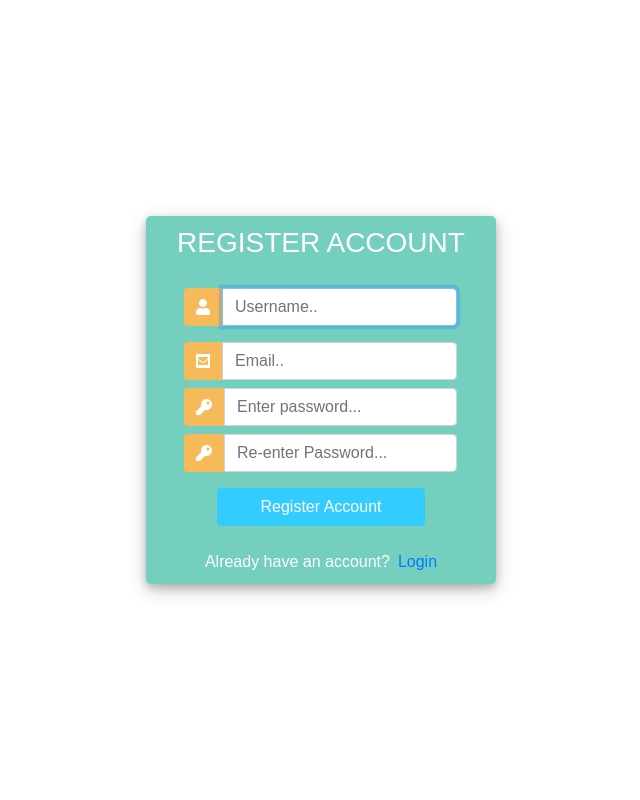
After one commit to mahmudulhasandip/CRM---Django, a Django app: page /register/ in a window 1280 px wide. The commit adds this page. Shown: the whole page, without its empty margins (319-959 px from the left). Run offline with Django 3.2, Linux system fonts and the light colour scheme; some libraries are stand-ins or nearby versions; some web fonts are replaced.

Commit message:
django forms

```diff
--- a/accounts/forms.py
+++ b/accounts/forms.py
@@ -1,7 +1,18 @@
 from django.forms import ModelForm
+from django.contrib.auth.forms import UserCreationForm
+from django.contrib.auth.models import User
+from django import forms
+
+
 from .models import Order
 
 class OrderForm(ModelForm):
     class Meta:
         model = Order
         fields = '__all__'
+
+
+class CreateUserForm(UserCreationForm):
+    class Meta:
+        model = User
+        fields = ['username', 'email', 'password1', 'password2']
--- a/accounts/models.py
+++ b/accounts/models.py
@@ -47,6 +47,7 @@ class Order(models.Model):
     customer = models.ForeignKey(Customer, null=True, on_delete=models.SET_NULL)
     product = models.ForeignKey(Product, null=True, on_delete=models.SET_NULL)
     status = models.CharField(max_length=200, null=True, choices=STATUS)
+    note = models.CharField(max_length=1000, null=True)
     date_created = models.DateTimeField(auto_now_add=True, null=True)
 
     def __str__(self):
--- a/accounts/templates/accounts/customer.html
+++ b/accounts/templates/accounts/customer.html
@@ -10,7 +10,7 @@
             <h5>Customer:</h5>
             <hr>
             <a href="" class="btn btn-outline-info btn-sm btn-block">Update Customer</a>
-            <a href="" class="btn btn-outline-danger btn-sm btn-block">Delete Customer</a>
+            <a href="{% url 'create_order' customer.id %}" class="btn btn-outline-info btn-sm btn-block">Place Order</a>
         </div>
     </div>
 
@@ -39,6 +39,8 @@
         <div class="card card-body">
             <form action="" method="get">
 
+                {{ myFilter.form }}
+
                 <button class="btn btn-primary" type="submit">Search</button>
             </form>
         </div>
@@ -54,6 +56,7 @@
                 <tr>
                     <th>Product</th>
                     <th>Category</th>
+                    <th>Note</th>
                     <th>Date Ordered</th>
                     <th>Status</th>
                     <th>Update</th>
@@ -64,6 +67,7 @@
                 <tr>
                     <td> {{ order.product.name }} </td>
                     <td> {{ order.product.category }} </td>
+                    <td> {{ order.note }} </td>
                     <td> {{ order.product.date_created }} </td>
                     <td> {{ order.status }} </td>
                     <td><a class='btn btn-sm btn-info' href="{% url 'update_order' order.id %}">Update</a></td>
--- /dev/null
+++ b/accounts/templates/accounts/login.html
@@ -0,0 +1 @@
+<h1>login page</h1>
--- a/accounts/templates/accounts/order_form.html
+++ b/accounts/templates/accounts/order_form.html
@@ -11,8 +11,13 @@
 
                 {% csrf_token %}
 
+                {{ formset.management_form }}
+                {% for form in formset %}
+
                 {{ form }}
+                <hr>
 
+                {% endfor %}
                 <input type="submit" value="Submit">
             </form>
         </div>
--- /dev/null
+++ b/accounts/templates/accounts/register.html
@@ -0,0 +1,175 @@
+<!DOCTYPE html>
+<html>
+
+<head>
+	<title>Login</title>
+	<link rel="stylesheet" href="https://stackpath.bootstrapcdn.com/bootstrap/4.1.3/css/bootstrap.min.css" integrity="sha384-MCw98/SFnGE8fJT3GXwEOngsV7Zt27NXFoaoApmYm81iuXoPkFOJwJ8ERdknLPMO" crossorigin="anonymous">
+	<script src="https://ajax.googleapis.com/ajax/libs/jquery/3.3.1/jquery.min.js"></script>
+	<link rel="stylesheet" href="https://use.fontawesome.com/releases/v5.6.1/css/all.css" integrity="sha384-gfdkjb5BdAXd+lj+gudLWI+BXq4IuLW5IT+brZEZsLFm++aCMlF1V92rMkPaX4PP" crossorigin="anonymous">
+
+	<style>
+        @font-face {
+        font-family: 'Source Sans Pro';
+        font-style: normal;
+        font-weight: 200;
+        src: local('Source Sans Pro ExtraLight'), local('SourceSansPro-ExtraLight'), url(https://fonts.gstatic.com/s/sourcesanspro/v13/6xKydSBYKcSV-LCoeQqfX1RYOo3i94_wlxdr.ttf) format('truetype');
+        }
+        @font-face {
+        font-family: 'Source Sans Pro';
+        font-style: normal;
+        font-weight: 300;
+        src: local('Source Sans Pro Light'), local('SourceSansPro-Light'), url(https://fonts.gstatic.com/s/sourcesanspro/v13/6xKydSBYKcSV-LCoeQqfX1RYOo3ik4zwlxdr.ttf) format('truetype');
+        }
+		body,
+		html {
+			margin: 0;
+			padding: 0;
+			height: 100%;
+
+
+		}
+        body {
+            font-family: 'Source Sans Pro', sans-serif;
+            color: white;
+            font-weight: 300;
+            {% comment %} background: #2c3338; {% endcomment %}
+        }
+
+
+
+		.user_card {
+			width: 350px;
+			margin-top: auto;
+			margin-bottom: auto;
+			background: #74cfbf;
+			position: relative;
+			display: flex;
+			justify-content: center;
+			flex-direction: column;
+			padding: 10px;
+			box-shadow: 0 4px 8px 0 rgba(0, 0, 0, 0.2), 0 6px 20px 0 rgba(0, 0, 0, 0.19);
+			-webkit-box-shadow: 0 4px 8px 0 rgba(0, 0, 0, 0.2), 0 6px 20px 0 rgba(0, 0, 0, 0.19);
+			-moz-box-shadow: 0 4px 8px 0 rgba(0, 0, 0, 0.2), 0 6px 20px 0 rgba(0, 0, 0, 0.19);
+			border-radius: 5px;
+
+		}
+
+		.form_container {
+			margin-top: 20px;
+		}
+
+		#form-title{
+			color: #fff;
+		}
+		.login_btn {
+			width: 100%;
+			background: #33ccff !important;
+			color: white !important;
+		}
+		.login_btn:focus {
+			box-shadow: none !important;
+			outline: 0px !important;
+		}
+		.login_container {
+			padding: 0 2rem;
+		}
+		.input-group-text {
+			background: #f7ba5b !important;
+			color: white !important;
+			border: 0 !important;
+			border-radius: 0.25rem 0 0 0.25rem !important;
+		}
+		.input_user,
+		.input_pass:focus {
+			box-shadow: none !important;
+			outline: 0px !important;
+		}
+
+	</style>
+
+</head>
+<body class="wrapper">
+	<div class="container h-100 ">
+		<div class="d-flex justify-content-center h-100">
+			<div class="user_card">
+				<div class="d-flex justify-content-center">
+					<h3 id="form-title">REGISTER ACCOUNT</h3>
+				</div>
+				<div class="d-flex justify-content-center form_container">
+                    {% comment %} <form action="" method="post">
+                        {% csrf_token %}
+
+                        {{ form.username.label }}
+                        {{ form.username }}
+
+                        {{ form.email.label }}
+                        {{ form.email }}
+
+                        {{ form.password.label }}
+                        {{ form.password }}
+
+                        {{ form.password2.label }}
+                        {{ form.password2 }}
+
+                        <input type="submit" value="Create User">
+                    </form> {% endcomment %}
+					<form method="POST" action="">
+                        {% csrf_token %}
+						<div class="input-group mb-3">
+							<div class="input-group-append">
+								<span class="input-group-text"><i class="fas fa-user"></i></span>
+							</div>
+							{{ form.username }}
+						</div>
+						<div class="input-group mb-2">
+							<div class="input-group-append">
+								<span class="input-group-text"><i class="fas fa-envelope-square"></i></span>
+							</div>
+							{{ form.email }}
+						</div>
+						<div class="input-group mb-2">
+							<div class="input-group-append">
+								<span class="input-group-text"><i class="fas fa-key"></i></span>
+							</div>
+							{{ form.password1 }}
+						</div>
+						<div class="input-group mb-2">
+							<div class="input-group-append">
+								<span class="input-group-text"><i class="fas fa-key"></i></span>
+							</div>
+							{{ form.password2 }}
+						</div>
+
+				   		<div class="d-flex justify-content-center mt-3 login_container">
+				 			<input class="btn login_btn" type="submit" value="Register Account">
+				   		</div>
+					</form>
+				</div>
+
+				<div class="mt-4">
+					<div class="d-flex justify-content-center links">
+						Already have an account? <a href="{% url 'login' %}" class="ml-2">Login</a>
+					</div>
+				</div>
+			</div>
+		</div>
+	</div>
+	<script>
+						/* Because i didnt set placeholder values in forms.py they will be set here using vanilla Javascript
+		//We start indexing at one because CSRF_token is considered and input field
+		 */
+
+		//Query All input fields
+		var form_fields = document.getElementsByTagName('input')
+		form_fields[1].placeholder='Username..';
+		form_fields[2].placeholder='Email..';
+		form_fields[3].placeholder='Enter password...';
+		form_fields[4].placeholder='Re-enter Password...';
+
+
+		for (var field in form_fields){
+			form_fields[field].className += ' form-control'
+		}
+	</script>
+</body>
+</html>
--- a/accounts/urls.py
+++ b/accounts/urls.py
@@ -1,11 +1,14 @@
 from django.urls import path
 from . import views
 urlpatterns = [
+    path('register/', views.registerPage, name='register'),
+    path('login/', views.loginPage, name='login'),
+
     path('', views.dashboard, name='dashboard'),
     path('products/', views.products, name='products'),
     path('customer/<str:id>/', views.customer, name='customer'),
 
-    path('create_order/', views.createOrder, name='create_order'),
+    path('create_order/<str:customer_id>/', views.createOrder, name='create_order'),
     path('update_order/<str:id>/', views.updateOrder, name='update_order'),
     path('delete_order/<str:id>/', views.deleteOrder, name='delete_order'),
 ]
--- a/accounts/views.py
+++ b/accounts/views.py
@@ -1,9 +1,28 @@
 from django.shortcuts import render, redirect
 from django.http import HttpResponse
+from django.forms import inlineformset_factory
+from django.contrib.auth.forms import UserCreationForm
+
 
 # Create your views here.
 from .models import *
-from .forms import OrderForm
+from .forms import OrderForm, CreateUserForm
+from .filters import OrderFilter
+
+def registerPage(request):
+    form = CreateUserForm()
+
+    if request.method == 'POST':
+        form = CreateUserForm(request.POST)
+        if form.is_valid():
+            form.save()
+
+    context= {'form':form}
+    return render(request, 'accounts/register.html', context)
+
+def loginPage(request):
+    context= {}
+    return render(request, 'accounts/login.html', context)
 
 def dashboard(request):
     orders = Order.objects.all()
@@ -32,25 +51,33 @@ def customer(request, id):
     customer = Customer.objects.get(id=id)
     orders = customer.order_set.all()
     order_count = orders.count()
+
+    myFilter = OrderFilter(request.GET, queryset=orders)
+    orders = myFilter.qs
+
     context = {
         'customer': customer,
         'orders': orders,
-        'order_count':order_count
+        'order_count':order_count,
+        'myFilter': myFilter
     }
     return render(request, 'accounts/customer.html', context)
 
 
-def createOrder(request):
-
-    form = OrderForm()
+def createOrder(request, customer_id):
+    OrderFormSet = inlineformset_factory(Customer, Order, fields=('product', 'status'), extra=10)
+    customer = Customer.objects.get(id=customer_id)
+    formset = OrderFormSet(queryset=Order.objects.none(),instance=customer)
+    # form = OrderForm(initial={'customer': customer})
 
     if request.method == 'POST':
-        form = OrderForm(request.POST)
-        if form.is_valid():
-            form.save()
+        # form = OrderForm(request.POST)
+        formset = OrderFormSet(request.POST, instance=customer)
+        if formset.is_valid():
+            formset.save()
             return redirect('/')
 
-    context = {'form': form}
+    context = {'formset': formset, }
     return render(request, 'accounts/order_form.html', context)
 
 
--- a/crm/settings.py
+++ b/crm/settings.py
@@ -40,6 +40,7 @@ INSTALLED_APPS = [
     'django.contrib.staticfiles',
 
     'accounts',
+    'django_filters',
 ]
 
 MIDDLEWARE = [
```
Also changed, not shown: accounts/filters.py (added, +13 -0 lines), accounts/templates/accounts/dashboard.html (+5 -2 lines), requirements.txt (added, +239 -0 lines), accounts/migrations/0005_order_note.py (added), db.sqlite3.
